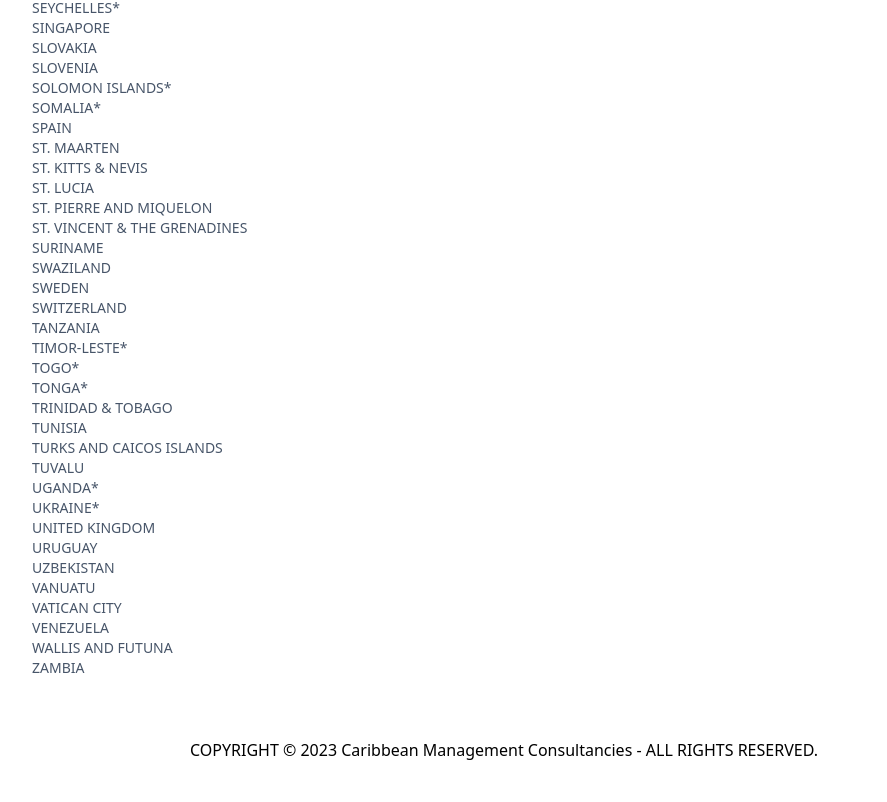
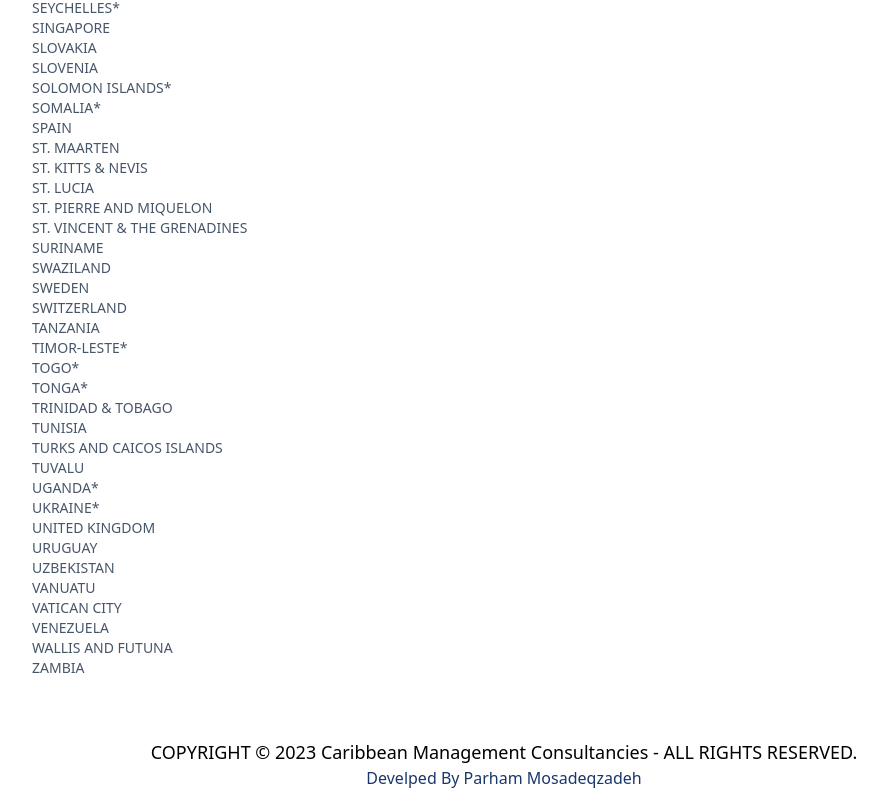
Before and after one commit to Caribbeandxb/cmc-final, a Next.js app: page /dominica-passport in a window 1280 px wide. Shown: the part 3374-4176 px from the top of the page, without its empty margins (136-1023 px from the left). Before the commit the page ends 4148 px from the top, so only its background shows below. Built offline with nearby package versions, Linux system fonts and the light colour scheme.

Commit message:
add developer

```diff
--- a/src/components/layouts/Footer.jsx
+++ b/src/components/layouts/Footer.jsx
@@ -2,11 +2,12 @@
   const currentYear = new Date().getFullYear().toString();
   return (
     <footer className='text-center font-light mt-9 mb-3'>
-      <p>
+      <p className='text-lg px-3'>
         COPYRIGHT &copy; {currentYear} Caribbean Management Consultancies - ALL
         RIGHTS RESERVED.
       </p>
       {/* add developer name and information */}
+      <span className='capitalize font-light text-secondaryColor hover:text-mainLightColor transition-colors duration-300'><a href="mailto:pmosadeqzadeh@gmail.com">develped by parham mosadeqzadeh</a></span>
     </footer>
   );
 };
```
